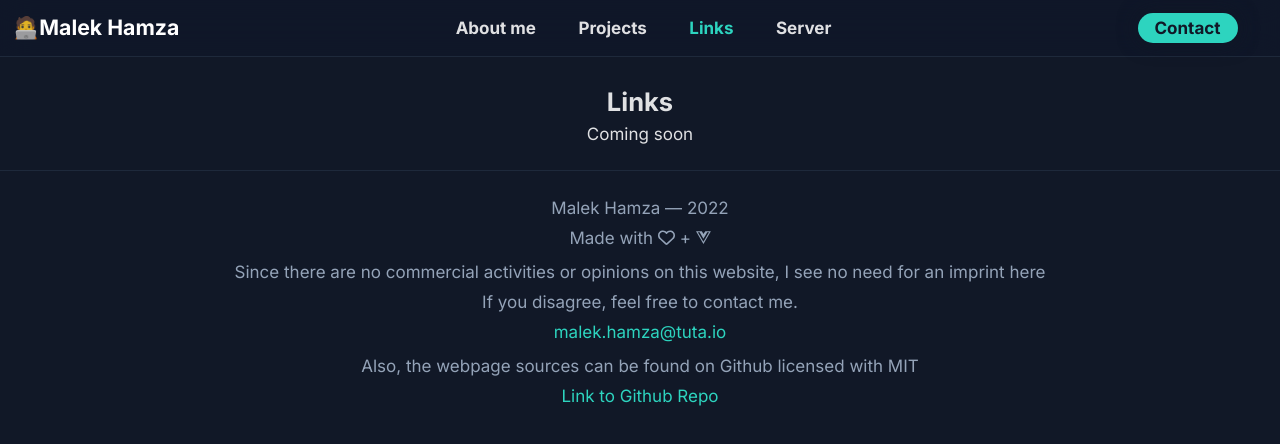
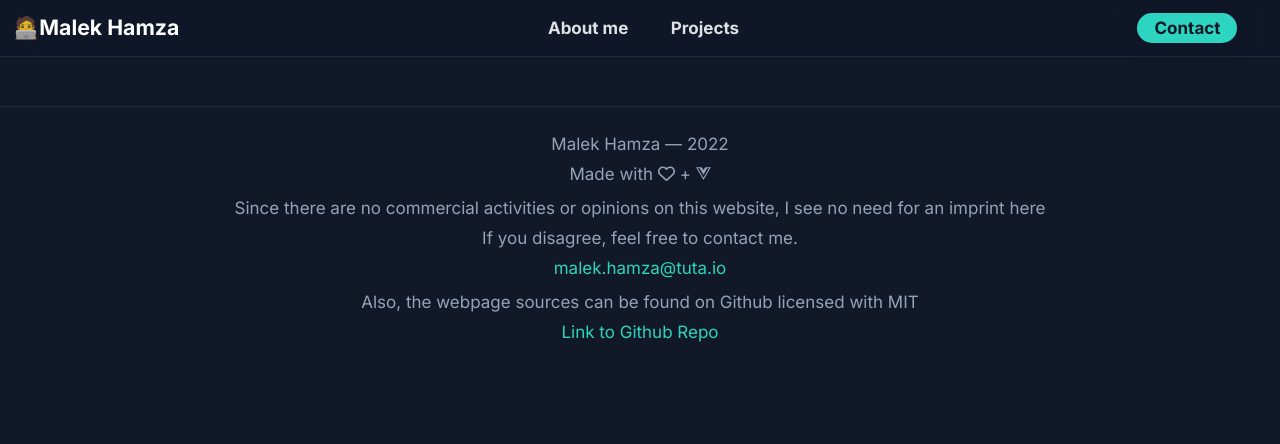
Before and after one commit to mlhmz/old-vue-homepage, a Vue app: page /links in a window 1280 px wide. Shown: the top 444 px of the page. Built offline with nearby package versions, Linux system fonts and the light colour scheme; what pocketbase would draw is missing.

Commit message:
Removed unused routes

```diff
--- a/src/components/Navbar.vue
+++ b/src/components/Navbar.vue
@@ -30,12 +30,6 @@ const nav = reactive({
                     <li class="w-screen my-4">
                         <RouterLink to="/projects" id="mobile-nav" class="transition ease-in-out delay-50 font-bold hover:text-primary m-1 p-2 rounded-md block">Projects</RouterLink>
                     </li>
-                    <li class="w-screen my-4">
-                        <RouterLink to="/links" id="mobile-nav" class="transition ease-in-out delay-50 font-bold hover:text-primary m-1 p-2 rounded-md block">Links</RouterLink>
-                    </li>
-                    <li class="w-screen my-4">
-                        <RouterLink to="/server" id="mobile-nav" class="transition ease-in-out delay-50 font-bold hover:text-primary m-1 p-2 rounded-md block">Server</RouterLink>
-                    </li>
                     <div id="btn-container" class="grid place-items-end">
                         <button class="primary-button" v-on:click="toggleNav()" @click="$emit('toggle-contact')">Contact</button>
                     </div>
@@ -48,12 +42,6 @@ const nav = reactive({
                     </li>
                     <li class="mx-5">
                         <RouterLink to="/projects" class="transition ease-in-out delay-50 font-bold hover:text-primary">Projects</RouterLink>
-                    </li>
-                    <li class="mx-5">
-                        <RouterLink to="/links" class="transition ease-in-out delay-50 font-bold hover:text-primary">Links</RouterLink>
-                    </li>
-                    <li class="mx-5">
-                        <RouterLink to="/server" class="transition ease-in-out delay-50 font-bold hover:text-primary">Server</RouterLink>
                     </li>
                 </ul>
             </div>
--- a/src/router/index.js
+++ b/src/router/index.js
@@ -2,15 +2,11 @@ import { createRouter, createWebHistory } from 'vue-router'
 import Home from '../views/Home.vue'
 import About from '../views/About.vue'
 import Projects from '../views/Projects.vue'
-import Links from '../views/Links.vue'
-import Server from '../views/Server.vue'
 
 const routes = [
     {path: '/', name: 'Home', component: Home},
     {path: '/about', name: 'About', component: About},
     {path: '/projects', name: 'Projects', component: Projects},
-    {path: '/links', name: 'Links', component: Links},
-    {path: '/server', name: 'Server', component: Server}
 ]
 
 const router = createRouter({
--- a/src/views/Links.vue
+++ /dev/null
@@ -1,6 +0,0 @@
-<template>
-    <div class="links">
-        <h1 class="text-center text-2xl font-bold">Links</h1>
-        <h1 class="text-center">Coming soon</h1>
-    </div>
-</template>
--- a/src/views/Server.vue
+++ /dev/null
@@ -1,6 +0,0 @@
-<template>
-    <div class="server">
-        <h1 class="text-center text-2xl font-bold">Server</h1>
-        <h1 class="text-center">Coming soon</h1>
-    </div>
-</template>
```
